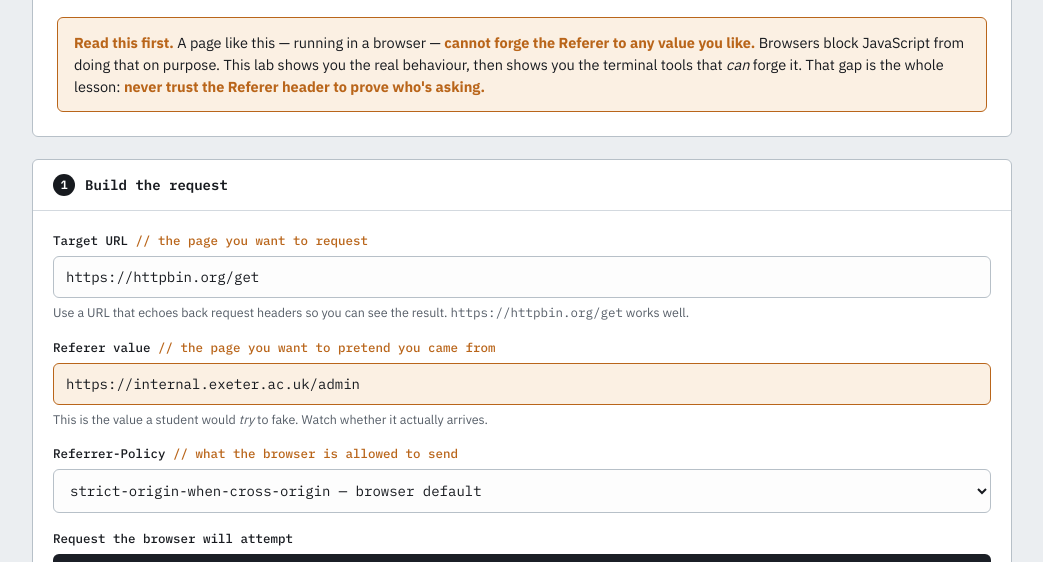
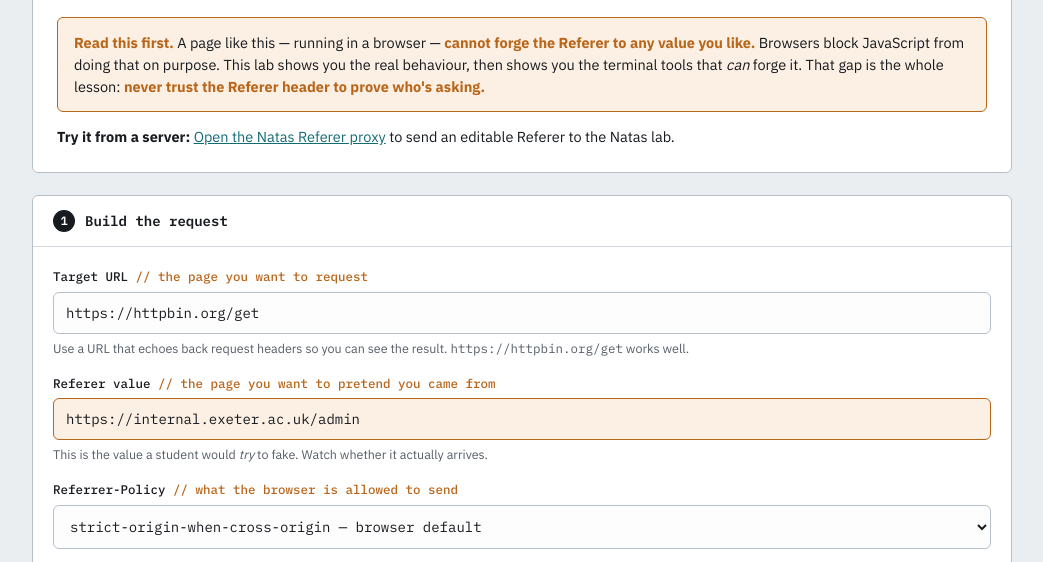
Before and after one commit to southernadd-cmyk/spoofRef, a website: page index.html in a window 1280 px wide. Shown: the part 237-799 px from the top of the page, without its empty margins (118-1161 px from the left). Drawn offline with Linux system fonts and the light colour scheme.

Commit message:
Link GitHub Pages lab to live Referer proxy

```diff
--- a/index.html
+++ b/index.html
@@ -145,6 +145,7 @@
       <div class="honesty">
         <strong>Read this first.</strong> A page like this — running in a browser — <strong>cannot forge the Referer to any value you like.</strong> Browsers block JavaScript from doing that on purpose. This lab shows you the real behaviour, then shows you the terminal tools that <em>can</em> forge it. That gap is the whole lesson: <strong>never trust the Referer header to prove who's asking.</strong>
       </div>
+      <p style="margin:14px 0 0;font-size:14.5px"><strong>Try it from a server:</strong> <a href="https://spoof-ref-production.up.railway.app/">Open the Natas Referer proxy</a> to send an editable Referer to the Natas lab.</p>
     </div>
   </header>
 
```
Also changed, not shown: README.md.
